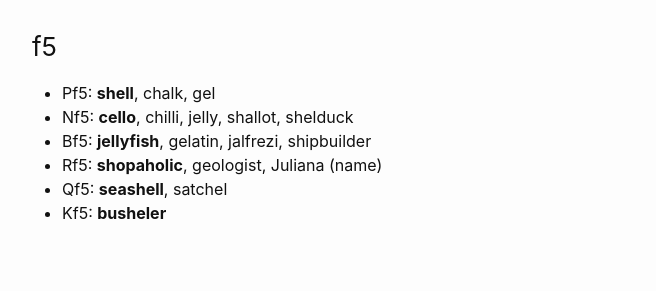
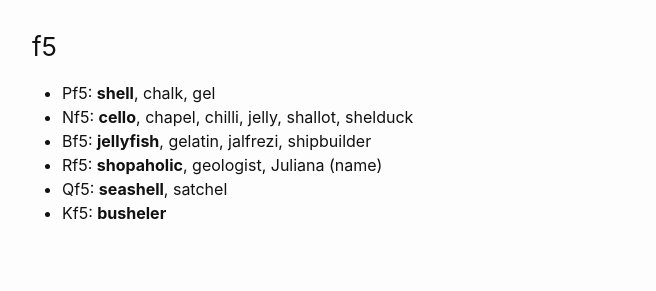
Before and after one commit to liontailedmacaque/liontailedmacaque.github.io, a Jekyll site: the page built from chessmemorypalace/picturewords.md, in a window 1280 px wide and 900 px high, scrolled down 12155 px. Shown: the part 153-444 px from the top of the window, without its empty margins (238-894 px from the left). Built offline with Jekyll 4.4.1, drawn with Linux system fonts in a browser that asks for light colours; some of the changed text lies outside the part shown.

Commit message:
Update picturewords.md

```diff
--- a/chessmemorypalace/picturewords.md
+++ b/chessmemorypalace/picturewords.md
@@ -567,7 +567,7 @@ For *illusion* I imagine a cartoon palm tree (like a stereotypical cartoon mirag
 
 
 - Pf5: **shell**, chalk, gel
-- Nf5: **cello**, chilli, jelly, shallot, shelduck
+- Nf5: **cello**, chapel, chilli, jelly, shallot, shelduck
 - Bf5: **jellyfish**, gelatin, jalfrezi, shipbuilder
 - Rf5: **shopaholic**, geologist, Juliana (name)
 - Qf5: **seashell**, satchel
```
Also changed, not shown: other parts of chessmemorypalace/picturewords.md (+1 -1 lines).
